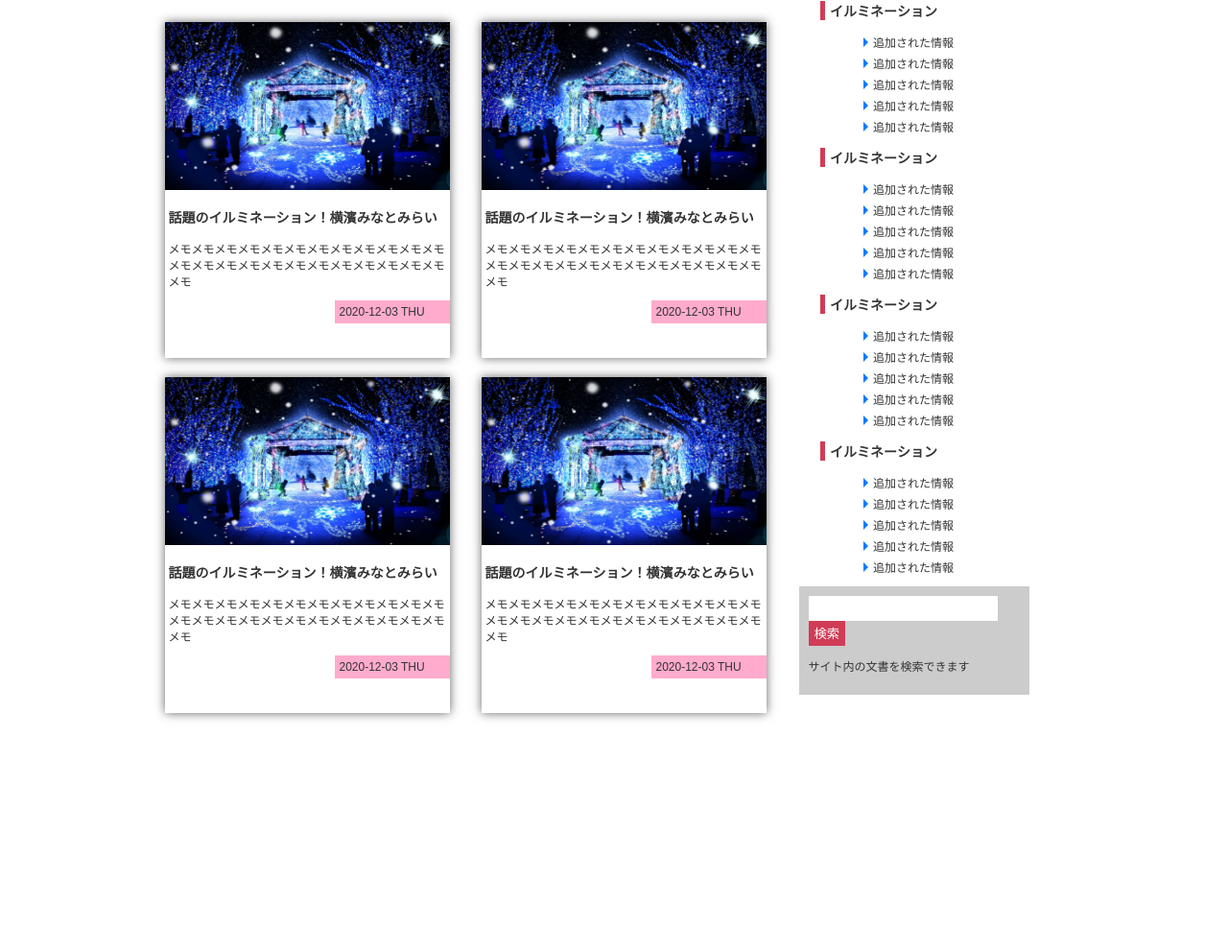
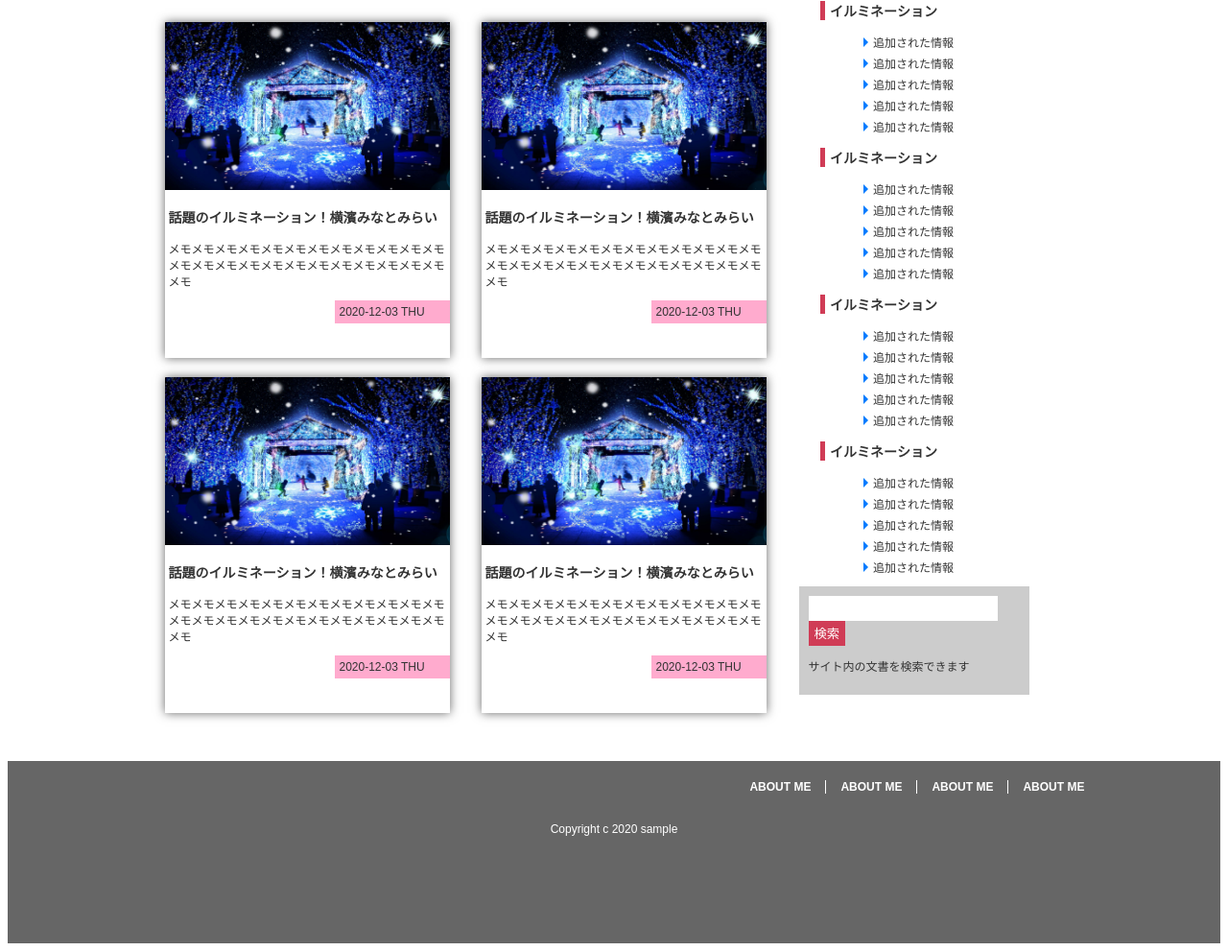
Before and after one commit to maip0902/front-introduction, a website: page src/index.html in a window 1280 px wide. Shown: the part 710-1701 px from the top of the page at 96% size. Before the commit the page ends 1503 px from the top, so only its background shows below. Drawn offline with Linux system fonts and the light colour scheme.

Commit message:
futta-nozissouowari

```diff
--- a/src/index.html
+++ b/src/index.html
@@ -199,7 +199,13 @@
             </div>
         </div>
         <footer class="footer">
-
+            <div class="footer-menu">
+                <div class="item">ABOUT ME</div>
+                <div class="item">ABOUT ME</div>
+                <div class="item">ABOUT ME</div>
+                <div class="item">ABOUT ME</div>
+            </div>
+            <p class="copy-right">Copyright c 2020 sample</p>
         </footer>
     </body>
 </html>
--- a/src/sass/style.scss
+++ b/src/sass/style.scss
@@ -295,4 +295,28 @@ a {
 
 .footer {
     width: 100%;
+    background-color: #666;
+    height: 150px;
+    padding: 20px 0;
+
+    .footer-menu {
+        margin-left: 60%;
+        display: flex;
+        color: #fff;
+
+        .item {
+            font-weight: bold;
+            padding: 0 15px;
+        }
+        .item + .item {
+            border-left: 1px solid #fff;
+        }
+    }
+
+    .copy-right {
+        color: #fff;
+        margin: auto;
+        text-align: center;
+        margin-top: 30px;
+    }
 }
```
Also changed, not shown: src/dist/style.css, 1 other file.
